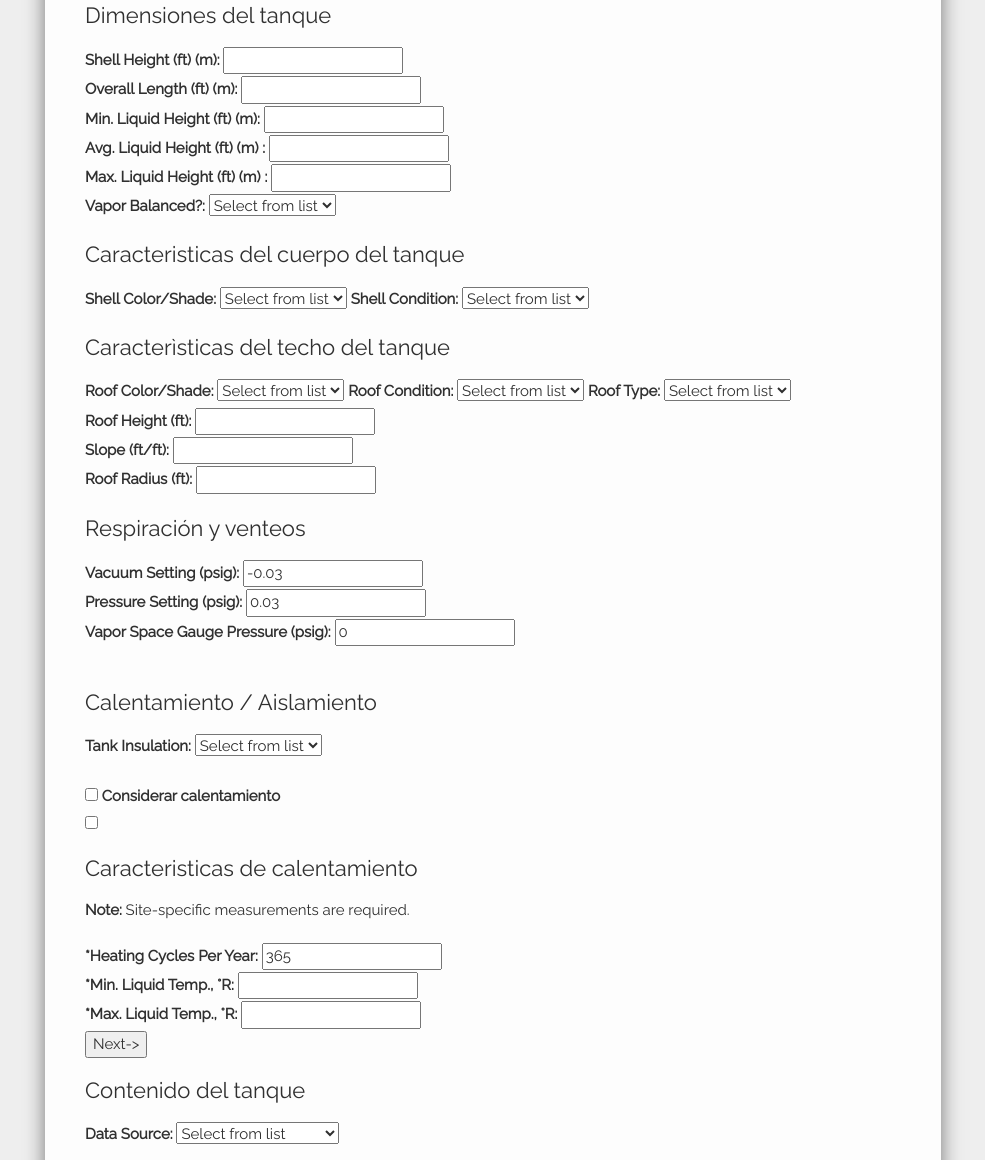
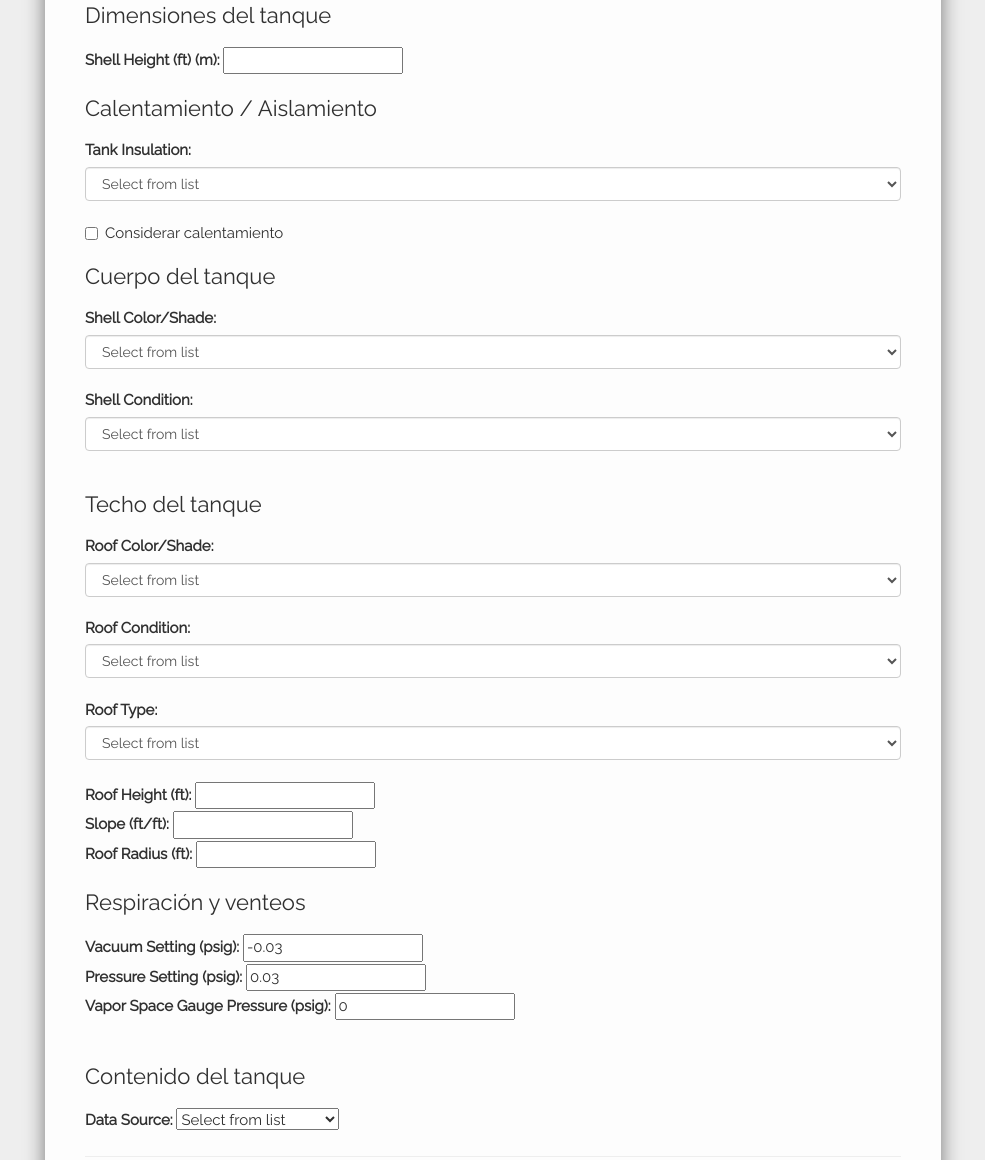
Before and after one commit to gauss-ma/tanks, a plain HTML site: page index.html in a window 1280 px wide. Shown: the part 1039-2199 px from the top of the page, without its empty margins (147-1132 px from the left). Drawn offline with nearby package versions, Linux system fonts and the light colour scheme.

Commit message:
reformas minimas index.html

```diff
--- a/index.html
+++ b/index.html
@@ -48,9 +48,8 @@
 
 	<h3>Sitio de estudio		</h3>
 	<div class="form-group">
-
-	  	<label for="sel1">Ciudad más cercana a ubicación del proyecto:</label>
-		<select id="meteoSite" oncchange="" class="form-control" id="sel1">
+	  	<label for="meteoSite">Ciudad más cercana a ubicación del proyecto:</label>
+		<select id="meteoSite" onChange="//showMeteoParams();" class="form-control">
 			<!-- Aca van los nombres de los sitios donde tenemos la climatología -->
 			<!--option>1</option-->
 		</select>
@@ -59,13 +58,13 @@
 
 	<h3>Opciones de cálculo </h3>
 
-	<label class="mediumLabel" for="unitsInput" >Sistema de unidades de entrada:</label>&#160;
+	<label for="unitsInput" >Sistema de unidades de entrada:</label>&#160;
 	<label class="radio-inline"><input type="radio" name="unitsInput" value="Imperial" checked>Imperial</label>
 	<label class="radio-inline"><input type="radio" name="unitsInput" value="MKS">Internacional (mks)</label>
 
 	<br>
 
-	<label class="mediumLabel" for="unitsInput" >Sistema de unidades de salida:&nbsp; </label>&#160;
+	<label for="unitsInput" >Sistema de unidades de salida:&nbsp; </label>&#160;
         <label class="radio-inline"><input type="radio" name="unitsOutput" checked>Imperial</label>
         <label class="radio-inline"><input type="radio" name="unitsOutput">Internacional (mks)</label>
 
@@ -79,8 +78,8 @@
 	<!-- ACA EMPIEZA LA SECCION DE INFO DE TANQUES -->
 	<div id="tanks">
 
-		<!-- Acá van los tanques -->
-		<!-- Por ahora 1 solo    -->
+	<!-- Acá van los tanques -->
+	<!-- Por ahora 1 solo    -->
 
 
 	<div id="1" class="tank">
@@ -102,107 +101,92 @@
 	</div>
 	<br>
 
+	<div id="tankDimensions">
+		<h2>Dimensiones del tanque</h2>
+		<label for="HeightFixed">Shell Height <span class="unitImp">(ft)</span> <span class="unitSI">(m)</span>:</label>
+                <input type="number" id="HeightFixed" name="HeightFixed" min="0" title="" form="Form1">
+	</div>
 
-	<!--Fixed Roof Tanks-->
-	<div class="Input4" id="Input4">
-		<h2>Dimensiones del tanque</h2>
-		<!--Height-->
-		<div id="heightVFR">
-			<label for="HeightFixed">Shell Height <span class="unitImp">(ft)</span> <span class="unitSI">(m)</span>:</label>
-			<input class="mediumInput" type="number" id="HeightFixed" name="HeightFixed" min="0" title="" form="Form1">
-		</div>
-		<div id="lengthHFR">
-			<label for="lengthFixed">Overall Length  <span class="unitImp">(ft)</span> <span class="unitSI">(m)</span>:</label>
-			<input class="mediumInput" type="number" id="lengthFixed" name="lengthFixed" min="0" title="" form="Form1" onchange="minTurnQ(this)">
-		<div id="divMinLiqH">
-			<!--minimum liquid height-->
-			<label for="minLiqH" id="labelMinLiqH">Min. Liquid Height <span class="unitImp">(ft)</span> <span class="unitSI">(m)</span>:</label>
-			<input class="mediumInput" type="number" id="minLiqH" name="minLiqH" min="0" title="" form="Form1" onchange="minTurnQ(this)">
-		</div>
-		<div id="divAvgLiqH">
-			<!--average liquid height-->
-			<label for="avgLiqH" id="labelAvgLiqH">Avg. Liquid Height <span class="unitImp">(ft)</span> <span class="unitSI">(m)</span> :</label>
-			<input class="mediumInput" type="number" id="avgLiqH" name="avgLiqH" min="0" title="" form="Form1">
-		</div>
-		<div id="divMaxLiqH">
-			<!--maximum liquid height-->
-			<label for="maxLiqH" id="labelMaxLiqH">Max. Liquid Height <span class="unitImp">(ft)</span> <span class="unitSI">(m)</span> :</label>
-			<input class="mediumInput" type="number" id="maxLiqH" name="maxLiqH" min="0" form="Form1" title="" onchange="minTurnQ(this)">
-		</div>
-		<!--Turnovers per year:-->
-		<div id="divTurnQ" style="display: none;">
-			<label for="turn">Turnovers Per Year:</label>
-			<input class="mediumInput" type="number" id="turn" name="turn" min="0" onchange="calcQ()" title="" form="Form1">
-			<!--Net Throughput-->
-			<label for="throughput">Net Throughput (gal/yr):</label>
-			<input class="mediumInput" type="number" id="throughput" name="throughput" min="0" onchange="calcTurn()" title="" form="Form1">
-		</div>
-		<!--Vapor Ballanced Loading-->
-		<label for="balanced">Vapor Balanced?:</label>
-		<select class="mediumSelect" id="balanced" title="" form="Form1">
-			<option disabled selected value>Select from list</option>
-			<option value="No">No</option>
-			<option value="Yes">Yes</option>
-		</select>
-		<br>
+
+	<h2>Calentamiento / Aislamiento</h2>
+        <!--insulated?-->
+        <div id="divInsulation">
+                <label for="insulated">Tank Insulation:</label>
+                <select class="form-control" id="insulated" form="Form1" title="">
+                        <option disabled selected value>Select from list</option>
+                        <option value="None">None</option>
+                        <option value="Shell">Shell Only</option>
+                        <option value="Full">Shell and Roof</option>
+                        <option value="Underground">Underground</option>
+                </select>
+        </div>
+
+	<br>
+	<label class="checkbox-inline"><input type="checkbox" value="">Considerar calentamiento</label>
+	<div name="tankHeating" class="">
+
 	</div>
 
 
 
-
-	<div class="Input5" id="Input5">
-		<h2>Caracteristicas del cuerpo del tanque</h2>
+	<div class="tankShell">
+		<h2>Cuerpo del tanque</h2>
 		<!--Shell color-->
-		<label class="mediumLabel" for="paintShell">Shell Color/Shade:</label>
-		<select class="longSelect" id="paintShell" form="Form1">
+		<label  for="paintShell">Shell Color/Shade:</label>
+		<select class="form-control" id="paintShell" form="Form1">
 			<option disabled selected value>Select from list</option>
 		</select>
+		<br>
 		<!--Shell Condition-->
-		<label class="mediumLabel" for="conditionShell">Shell Condition:</label>
-		<select class="longSelect" id="conditionShell" form="Form1">
+		<label  for="conditionShell">Shell Condition:</label>
+		<select class="form-control" id="conditionShell" form="Form1">
+			<option disabled selected value>Select from list</option>
+			<option value="New">New</option>
+			<option value="Average">Average</option>
+			<option value="Aged">Aged</option>
+		</select>
+	</div>
+	<br>
+	<div class="tankRoof">
+		<h2>Techo del tanque</h2>
+		<!--Roof color-->
+		<label  for="paintRoof">Roof Color/Shade:</label>
+		<select class="form-control" id="paintRoof" form="Form1">
+			<option disabled selected value>Select from list</option>
+		</select>
+		<br>
+		<!--Roof Condition-->
+		<label  for="conditionRoof">Roof Condition:</label>
+		<select class="form-control" id="conditionRoof" form="Form1">
 			<option disabled selected value>Select from list</option>
 			<option value="New">New</option>
 			<option value="Average">Average</option>
 			<option value="Aged">Aged</option>
 		</select>
 		<br>
-		<div id="divRoof">
-			<h2>Caracterìsticas del techo del tanque</h2>
-			<!--Roof color-->
-			<label class="mediumLabel" for="paintRoof">Roof Color/Shade:</label>
-			<select class="longSelect" id="paintRoof" form="Form1">
-				<option disabled selected value>Select from list</option>
-			</select>
-			<!--Roof Condition-->
-			<label class="mediumLabel" for="conditionRoof">Roof Condition:</label>
-			<select class="longSelect" id="conditionRoof" form="Form1">
-				<option disabled selected value>Select from list</option>
-				<option value="New">New</option>
-				<option value="Average">Average</option>
-				<option value="Aged">Aged</option>
-			</select>
-			<!--roof type-->
-			<label class="mediumLabel" for="roofType">Roof Type:</label>
-			<select class="longSelect" id="roofType" onchange="fixedRoofType()" form="Form1">
-				<option disabled selected value>Select from list</option>
-				<option value="Cone">Cone Roof</option>
-				<option value="Dome">Dome Roof</option>
-			</select>
-			<!--roof height-->
-			<div id="divRoofH">
-				<label class="mediumLabel" for="roofH">Roof Height (ft):</label>
-				<input class="longInput" type="number" id="roofH" name="roofH" min="0" onchange="fixedRoofHeight()" form="Form1" title="">
-			</div>
-			<!--roof slope for cone roofs-->
-			<div id="divSlope">
-				<label class="mediumLabel" for="fixedRoofSlope">Slope (ft/ft):</label>
-				<input class="longInput" type="number" id="fixedRoofSlope" name="fixedRoofSlope" min="0" title="" form="Form1" step="0.001">
-			</div>
-			<div id="divRadius">
-			<!--roof radius for dome roofs-->
-				<label class="mediumLabel" for="fixedRoofRad">Roof Radius (ft):</label>
-				<input class="longInput" type="number" id="fixedRoofRad" name="fixedRoofRad" min="0" title="" form="Form1">
-			</div>
+		<!--roof type-->
+		<label  for="roofType">Roof Type:</label>
+		<select class="form-control" id="roofType" onchange="fixedRoofType()" form="Form1">
+			<option disabled selected value>Select from list</option>
+			<option value="Cone">Cone Roof</option>
+			<option value="Dome">Dome Roof</option>
+		</select>
+		<br>
+		<!--roof height-->
+		<div id="divRoofH">
+			<label for="roofH">Roof Height (ft):</label>
+			<input type="number" id="roofH" name="roofH" min="0" onchange="fixedRoofHeight()" form="Form1" title="">
+		</div>
+		<!--roof slope for cone roofs-->
+		<div id="divSlope">
+			<label  for="fixedRoofSlope">Slope (ft/ft):</label>
+			<input  type="number" id="fixedRoofSlope" name="fixedRoofSlope" min="0" title="" form="Form1" step="0.001">
+		</div>
+		<div id="divRadius">
+		<!--roof radius for dome roofs-->
+			<label  for="fixedRoofRad">Roof Radius (ft):</label>
+			<input  type="number" id="fixedRoofRad" name="fixedRoofRad" min="0" title="" form="Form1">
+		</div>
 	</div>
 
 	<div class="Input6" id="Input6">
@@ -210,85 +194,24 @@
 		<h2>Respiración y venteos</h2>
 			<!--breather vent vacuum setting-->
 			<label for="setVac">Vacuum Setting (psig):</label>
-			<input class="mediumInput" type="number" id="setVac" name="setVac" value=-0.03 title="" form="Form1" onchange="checkPres()" step="0.01">
+			<input type="number" id="setVac" name="setVac" value=-0.03 title="" form="Form1" onchange="checkPres()" step="0.01">
 			<br>
 			<!--breather vent pressure setting-->
 			<label for="setPres">Pressure Setting (psig):</label>
-			<input class="mediumInput" type="number" id="setPres" name="setPres" value=0.03 title="" form="Form1" onchange="checkPres()" step="0.01">
+			<input type="number" id="setPres" name="setPres" value=0.03 title="" form="Form1" onchange="checkPres()" step="0.01">
 			<br>
 
 			<!--vapor space gauge pressure-->
 			<div id="divGaugePres">
 				<label for="gaugePres">Vapor Space Gauge Pressure (psig):</label>
-				<input class="mediumInput" type="number" id="gaugePres" name="gaugePres" min="0" value=0 title="" form="Form1">
+				<input type="number" id="gaugePres" name="gaugePres" min="0" value=0 title="" form="Form1">
 			</div><br>
-
-
-		<h2>Calentamiento / Aislamiento</h2>
-		<!--insulated?-->
-		<div id="divInsulation">
-			<label for="insulated">Tank Insulation:</label>
-			<select class="mediumSelect" id="insulated" form="Form1" title="">
-				<option disabled selected value>Select from list</option>
-				<option value="None">None</option>
-				<option value="Shell">Shell Only</option>
-				<option value="Full">Shell and Roof</option>
-				<option value="Underground">Underground</option>
-			</select>
-		</div>
-
-		<br>
-		<!--span class="legend">Considerar calentamiento?</span -->
-		  <input type="checkbox" name="contact" id="heating" value="phone">
-		 <label for="heating">Considerar calentamiento</label> <br>
-		       <input type="checkbox" name="contact" id="contact_phone" value="phone">
-		 <br>
-
-		<!--heated tank-->
-		<!-- div id="divHeat">
-			<label for="heat">Calentamiento del tanque:</label>
-			<select class="mediumSelect" id="heat" onfocus="this.oldvalue = this.value;" onchange="formatHeated(this);this.oldvalue = this.value;" form="Form1" title="">
-				<option disabled selected value>Select from list</option>
-				<option value="No">No</option>
-				<option value="Yes">Yes</option>
-			</select>
-		</div-->
 	</div>
 
-	<div class="Input7" id="Input7">
-		<h2>Caracteristicas de calentamiento</h2>
-
-		<div>
-			<b>Note:</b> Site-specific measurements are required.<br><br>
-		</div>
-		<!--heating cycles-->
-		<div id="divHeatCycles">
-			<label for="heatCycles">*Heating Cycles Per Year:</label>
-			<input class="mediumInput" type="number" id="heatCycles" min="365" name="heatCycles" form="Form1" value=365 title="">
-		</div>
-
-		<div id="divHeattRange">
-			<!--minimum liquid bulk temperature, T_BN-->
-			<label for="minBulkTemp">*Min. Liquid Temp., &deg;R:</label>
-			<input class="mediumInput" type="number" id="minBulkTemp" min="460" name="minBulkTemp" form="Form1" title="">
-			<br>
-			<!--maximum liquid bulk temperature, T_BX-->
-			<label for="maxBulkTemp">*Max. Liquid Temp., &deg;R:</label>
-			<input class="mediumInput" type="number" id="maxBulkTemp" min="460" name="maxBulkTemp" form="Form1" title="">
-
-		</div>
-		<button type="button" class="next" id="Next7" onclick="Next7()">Next-></button>
-	</div>
-
-</div>
-
-
-
-
-	<div class="tankContent">
+	<div name="tankContent">
 		<h2>Contenido del tanque</h2>
 		<!--Tank contents drop down box-->
-		<label for="LiqInput" class="mediumLabel">Data Source:</label>
+		<label for="LiqInput" >Data Source:</label>
 		<select id="LiqInput" onchange="SelectLiquidInput()" form="Form1">
 			<option disabled selected value>Select from list</option>
 			<option value="Database">Calculator Database</option>
@@ -297,7 +220,7 @@
 
 		<br>
 		<div id="divLiqType" style="display: none" >
-			<label for="LiqType" class="mediumLabel">Liquid Category:</label>
+			<label for="LiqType" >Liquid Category:</label>
 			<select id="LiqType" onchange="loadLiquidList()" form="Form1">
 				<option disabled selected value>Select from list</option>
 				<option value="Crude">Crude Oil</option>
@@ -306,13 +229,13 @@
 			</select>
 		</div>
 		<div id="divtankContents" style="display: none">
-			<label for="tankContents" class="mediumLabel">Liquid Name:</label>
+			<label for="tankContents" >Liquid Name:</label>
 			<select id="tankContents" onchange="fillLiqChar()" form="Form1">
 				<option disabled selected value>Select from list</option>
 			</select>
 		</div>
 		<div id="divCalcMethod" style="display: none">
-			<label for="calcMethod" class="mediumLabel">TVP Calc. Method:</label>
+			<label for="calcMethod" >TVP Calc. Method:</label>
 			<select id="calcMethod" onchange="formatLiqInput()" form="Form1">
 				<option disabled selected value>Select from list</option>
 				<option value="RVP">RVP</option>
@@ -383,7 +306,7 @@
 	<b>a.</b> Select the calculation and output options below:<br><br>
 	<label for="calcBasis">Calculation Basis:</label>
 	<!--<select id="calcBasis" onchange="calcSelect()"  title="Annual: a single run based on the annual throughput.&#10;Monthly: not yet functional." form="Form1">-->
-	<select class="mediumSelect" id="calcBasis" title="" form="Form1">
+	<select class="form-control" id="calcBasis" title="" form="Form1">
 		<option disabled selected value>Select from list</option>
 		<option value="Annual">Annual</option>
 		<!--<option value="Monthly">Monthly</option>-->
@@ -392,7 +315,7 @@
 <div>
 	<!--Determine detailed or summary output type-->
 	<label for="outputType">Output Display:</label>
-	<select class="mediumSelect" id="outputType" title="" form="Form1">
+	<select class="form-control" id="outputType" title="" form="Form1">
 		<option disabled selected value>Select from list</option>
 		<option value="Detailed">Detailed</option>
 		<option value="Summary">Summary</option>
@@ -469,8 +392,8 @@ addTank=function(){
 	tanksCounter++;
 
 	div=document.createElement("div");
-	div.id=tanksCounter;//document.getElementById("tanks").children.length;
-	div.className+="tank container";
+	div.id=tanksCounter;
+	div.className+="tank";
 	div.innerHTML+=`
 
 	<span class="pull-right clickable close-icon" onClick="removeTank(${div.id})">X</span>
```
